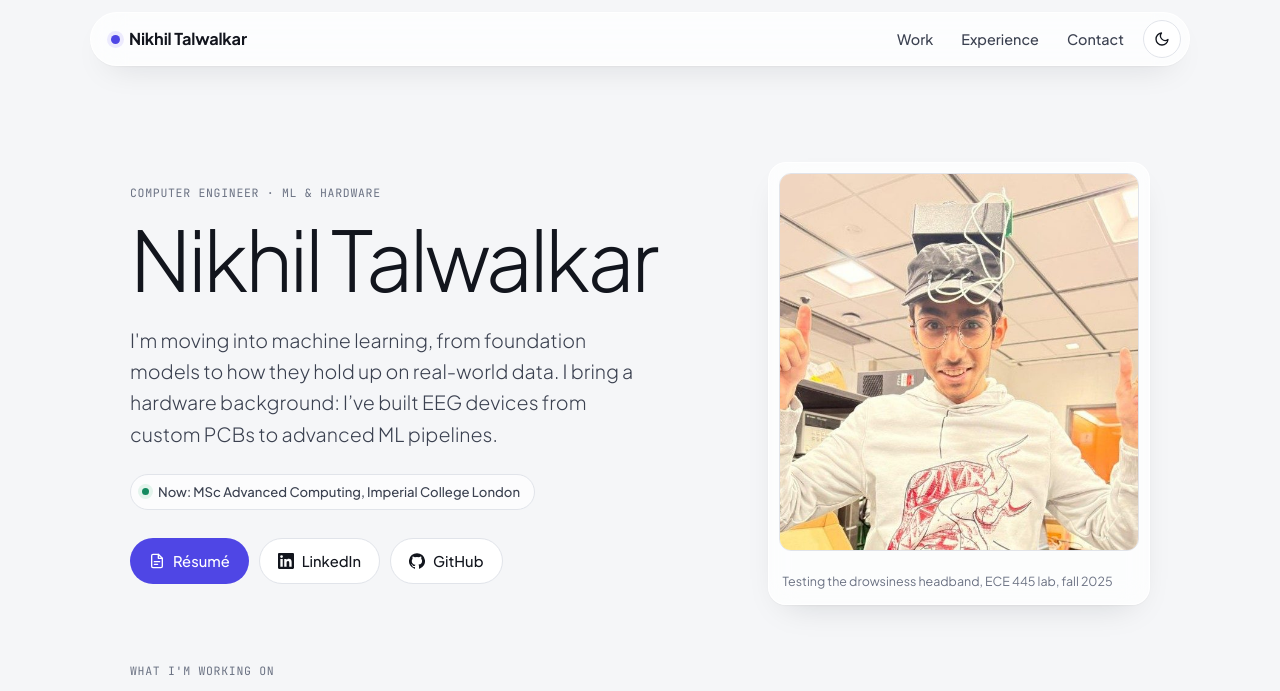
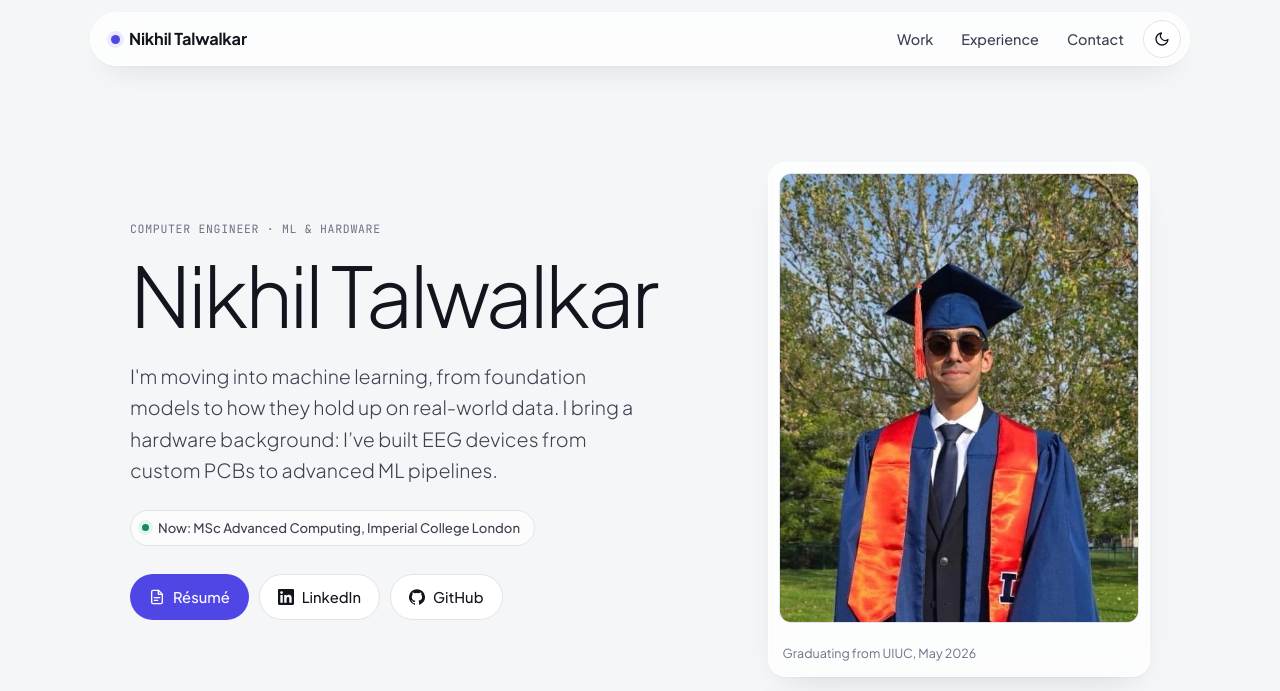
Before and after one commit to nikhilt4/nikhilt4.github.io, a plain HTML site: page index.html in a window 1280 px wide. Shown: the top 691 px of the page. Drawn offline with Linux system fonts and the light colour scheme.

Commit message:
pfp and resume change

```diff
--- a/index.html
+++ b/index.html
@@ -57,8 +57,8 @@
           </div>
         </div>
         <figure class="portrait glass">
-          <img src="assets/img/nikhil-eeg-cap.jpg" alt="Nikhil in the lab wearing an EEG headband prototype, giving two thumbs up" width="700" height="620">
-          <figcaption>Testing the drowsiness headband, ECE 445 lab, fall 2025</figcaption>
+          <img src="assets/img/nikhil-graduation.jpg" alt="Nikhil in a blue Illinois graduation gown, cap and orange stole, outdoors under trees" width="528" height="704" style="aspect-ratio:4/5;object-position:center 20%">
+          <figcaption>Graduating from UIUC, May 2026</figcaption>
         </figure>
       </div>
     </div>
```
Also changed, not shown: assets/img/nikhil-graduation.jpg (added), 1 other file.
